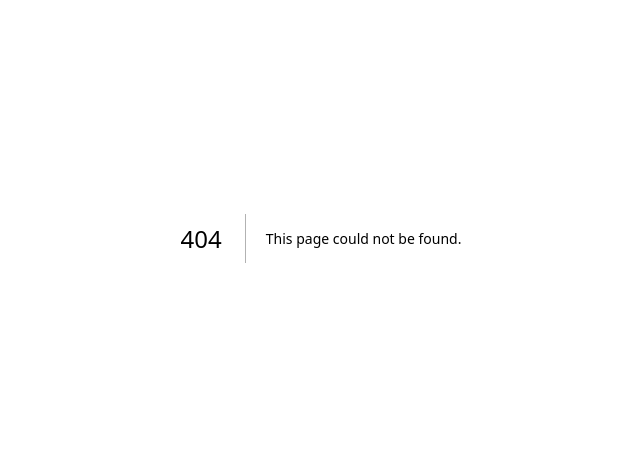
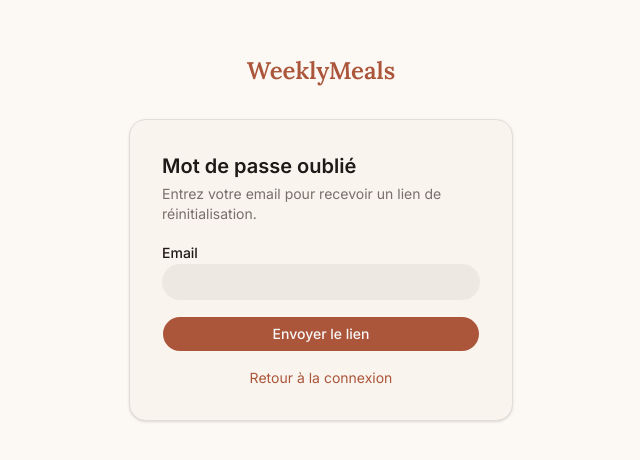
Before and after one commit to BaptisteGfy/weeklymeals, a Next.js app: page /forgot-password in a window 1280 px wide. Before the commit this address had no page. Shown: the part 162-622 px from the top of the page, without its empty margins (319-959 px from the left). Built offline with nearby package versions, Linux system fonts and the light colour scheme.

Commit message:
feat(auth): add forgot password and reset password flow

```diff
--- /dev/null
+++ b/src/app/(auth)/forgot-password/page.tsx
@@ -0,0 +1,5 @@
+import { ForgotPasswordForm } from '@/features/auth/components/ForgotPasswordForm';
+
+const ForgotPasswordPage = () => <ForgotPasswordForm />;
+
+export default ForgotPasswordPage;
--- /dev/null
+++ b/src/app/(auth)/reset-password/page.tsx
@@ -0,0 +1,11 @@
+import { Suspense } from 'react';
+
+import { ResetPasswordForm } from '@/features/auth/components/ResetPasswordForm';
+
+const ResetPasswordPage = () => (
+  <Suspense>
+    <ResetPasswordForm />
+  </Suspense>
+);
+
+export default ResetPasswordPage;
--- /dev/null
+++ b/src/features/auth/components/ForgotPasswordForm.tsx
@@ -0,0 +1,97 @@
+'use client';
+
+import Link from 'next/link';
+import { useState } from 'react';
+
+import { Button } from '@/components/ui/button';
+import { Input } from '@/components/ui/input';
+import { authClient } from '@/lib/auth-client';
+
+const ForgotPasswordForm = () => {
+  const [email, setEmail] = useState('');
+  const [error, setError] = useState('');
+  const [isLoading, setIsLoading] = useState(false);
+  const [isSent, setIsSent] = useState(false);
+
+  const handleSubmit = async (e: React.FormEvent<HTMLFormElement>) => {
+    e.preventDefault();
+    setError('');
+    setIsLoading(true);
+
+    const { error } = await authClient.requestPasswordReset({
+      email,
+      redirectTo: '/reset-password',
+    });
+
+    if (error) {
+      setError('Une erreur est survenue. Veuillez réessayer.');
+      setIsLoading(false);
+      return;
+    }
+
+    setIsSent(true);
+  };
+
+  if (isSent) {
+    return (
+      <div className="bg-card w-full max-w-sm space-y-4 rounded-xl border p-8 text-center shadow-sm">
+        <h1 className="text-foreground text-xl font-semibold">Email envoyé</h1>
+        <p className="text-muted-foreground text-sm">
+          Si un compte existe pour <strong>{email}</strong>, vous recevrez un
+          lien de réinitialisation dans quelques minutes.
+        </p>
+        <Link href="/login" className="text-primary text-sm hover:underline">
+          Retour à la connexion
+        </Link>
+      </div>
+    );
+  }
+
+  return (
+    <form
+      onSubmit={handleSubmit}
+      className="bg-card w-full max-w-sm space-y-4 rounded-xl border p-8 shadow-sm"
+    >
+      <div className="space-y-1">
+        <h1 className="text-foreground text-xl font-semibold">
+          Mot de passe oublié
+        </h1>
+        <p className="text-muted-foreground text-sm">
+          Entrez votre email pour recevoir un lien de réinitialisation.
+        </p>
+      </div>
+
+      {error && (
+        <p role="alert" className="text-destructive text-sm">
+          {error}
+        </p>
+      )}
+
+      <div className="space-y-1">
+        <label htmlFor="email" className="text-foreground text-sm font-medium">
+          Email
+        </label>
+        <Input
+          id="email"
+          type="email"
+          value={email}
+          onChange={(e) => setEmail(e.target.value)}
+          required
+          autoComplete="email"
+        />
+      </div>
+
+      <Button type="submit" className="w-full" disabled={isLoading}>
+        {isLoading ? 'Envoi…' : 'Envoyer le lien'}
+      </Button>
+
+      <p className="text-muted-foreground text-center text-sm">
+        <Link href="/login" className="text-primary hover:underline">
+          Retour à la connexion
+        </Link>
+      </p>
+    </form>
+  );
+};
+
+export { ForgotPasswordForm };
--- /dev/null
+++ b/src/features/auth/components/ResetPasswordForm.tsx
@@ -0,0 +1,105 @@
+'use client';
+
+import Link from 'next/link';
+import { useRouter, useSearchParams } from 'next/navigation';
+import { useState } from 'react';
+
+import { Button } from '@/components/ui/button';
+import { PasswordInput } from '@/components/ui/password-input';
+import { authClient } from '@/lib/auth-client';
+
+const ResetPasswordForm = () => {
+  const router = useRouter();
+  const searchParams = useSearchParams();
+  const token = searchParams.get('token');
+
+  const [password, setPassword] = useState('');
+  const [confirmPassword, setConfirmPassword] = useState('');
+  const [error, setError] = useState('');
+  const [isLoading, setIsLoading] = useState(false);
+
+  if (!token) {
+    return (
+      <div className="w-full max-w-sm space-y-4 rounded-xl border bg-card p-8 shadow-sm text-center">
+        <h1 className="text-xl font-semibold text-foreground">Lien invalide</h1>
+        <p className="text-sm text-muted-foreground">
+          Ce lien de réinitialisation est invalide ou a expiré.
+        </p>
+        <Link href="/forgot-password" className="text-sm text-primary hover:underline">
+          Demander un nouveau lien
+        </Link>
+      </div>
+    );
+  }
+
+  const handleSubmit = async (e: React.FormEvent<HTMLFormElement>) => {
+    e.preventDefault();
+    setError('');
+
+    if (password !== confirmPassword) {
+      setError('Les mots de passe ne correspondent pas.');
+      return;
+    }
+
+    setIsLoading(true);
+
+    const { error } = await authClient.resetPassword({ newPassword: password, token });
+
+    if (error) {
+      setError('Une erreur est survenue. Le lien est peut-être expiré.');
+      setIsLoading(false);
+      return;
+    }
+
+    router.push('/login');
+  };
+
+  return (
+    <form
+      onSubmit={handleSubmit}
+      className="w-full max-w-sm space-y-4 rounded-xl border bg-card p-8 shadow-sm"
+    >
+      <h1 className="text-xl font-semibold text-foreground">Nouveau mot de passe</h1>
+
+      {error && (
+        <p role="alert" className="text-sm text-destructive">
+          {error}
+        </p>
+      )}
+
+      <div className="space-y-1">
+        <label htmlFor="password" className="text-sm font-medium text-foreground">
+          Nouveau mot de passe
+        </label>
+        <PasswordInput
+          id="password"
+          value={password}
+          onChange={(e) => setPassword(e.target.value)}
+          required
+          autoComplete="new-password"
+          minLength={8}
+        />
+      </div>
+
+      <div className="space-y-1">
+        <label htmlFor="confirmPassword" className="text-sm font-medium text-foreground">
+          Confirmer le mot de passe
+        </label>
+        <PasswordInput
+          id="confirmPassword"
+          value={confirmPassword}
+          onChange={(e) => setConfirmPassword(e.target.value)}
+          required
+          autoComplete="new-password"
+          minLength={8}
+        />
+      </div>
+
+      <Button type="submit" className="w-full" disabled={isLoading}>
+        {isLoading ? 'Enregistrement…' : 'Réinitialiser le mot de passe'}
+      </Button>
+    </form>
+  );
+};
+
+export { ResetPasswordForm };
```
